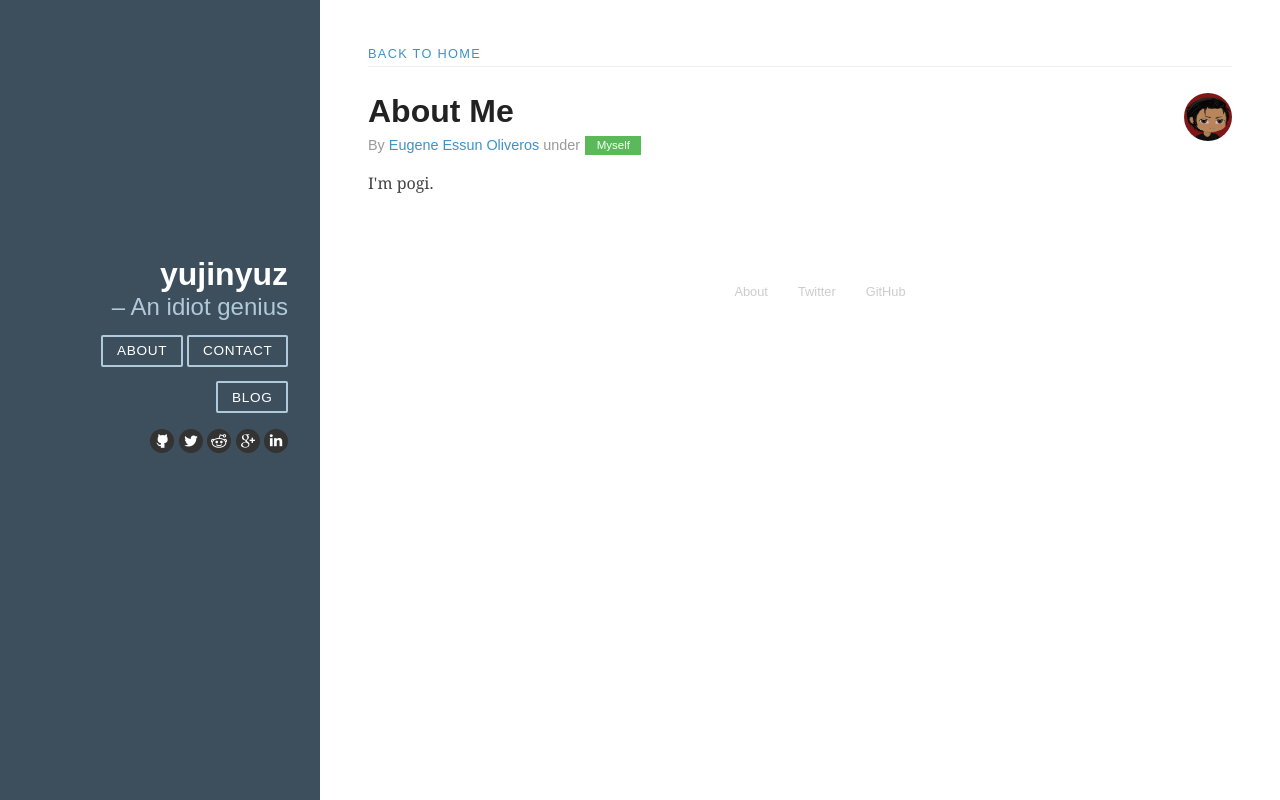
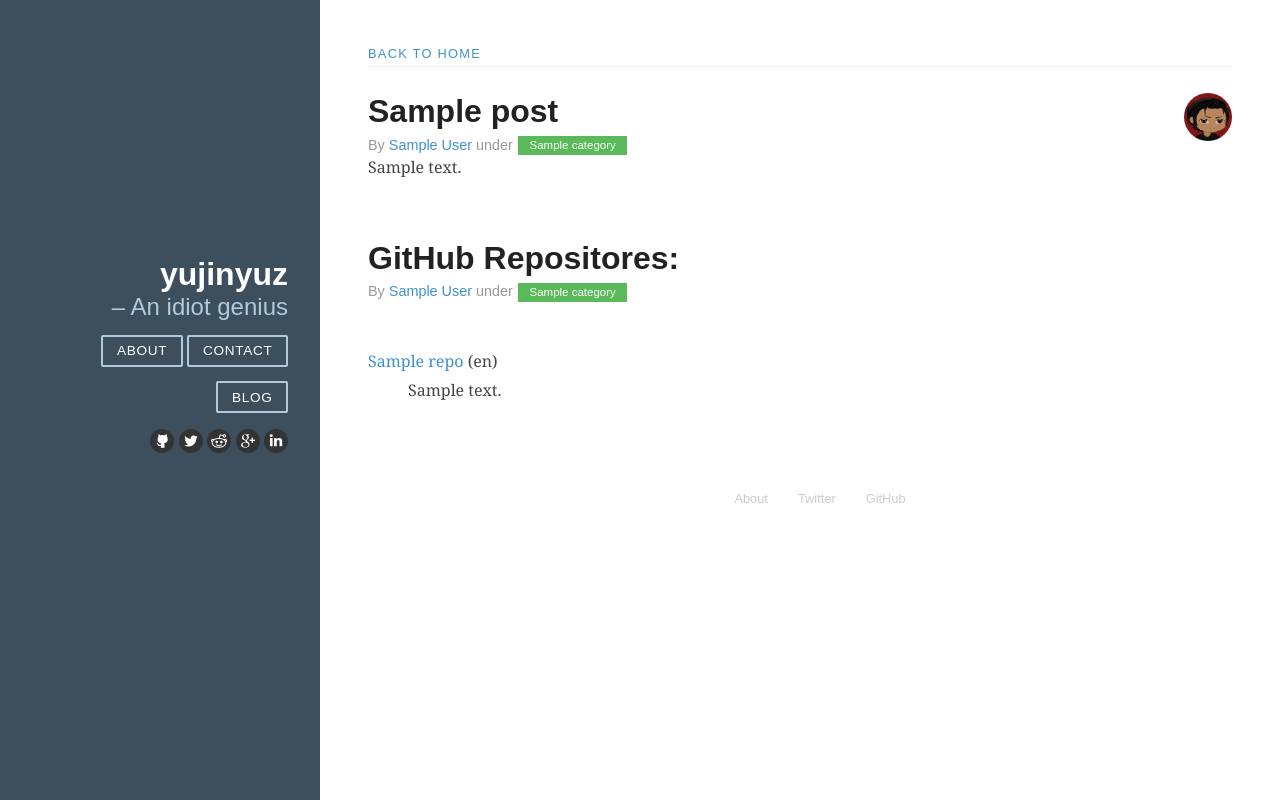
Before and after one commit to YujinYuz/jinyuz-blog, a Django app: template blogsite/templates/blogsite/about.html in a window 1280 px wide. Run offline with Django 3.2, Linux system fonts and the light colour scheme; tables that the repository leaves empty hold one stand-in row (values such as "Sample post"); the template is opened without the code that fills it: values that come from a table or form of the project are taken from there, most other values are stand-ins (such as "Sample title", 1, 10 or a date in 2020); parts of the project's set-up code (start-up, migrations or seed data) failed here and were passed over; some libraries are stand-ins or nearby versions.

Commit message:
Initial About Page

```diff
--- a/blogsite/settings/base.py
+++ b/blogsite/settings/base.py
@@ -14,6 +14,7 @@ import os
 
 # Build paths inside the project like this: os.path.join(BASE_DIR, ...)
 BASE_DIR = os.path.dirname(os.path.dirname(os.path.abspath(__file__)))
+PROJECT_ROOT_DIR = os.path.dirname(BASE_DIR)
 
 
 # Quick-start development settings - unsuitable for production
--- a/blogsite/templates/blogsite/about.html
+++ b/blogsite/templates/blogsite/about.html
@@ -4,20 +4,42 @@
 
   <div class="posts">
     <h1 class="content-subhead"><a href="{% url 'index' %}">Back to Home</a></h1>
+    {% for post in posts %}
       <section class="post">
           <header class="post-header">
-      <img width="48" height="48" alt="My Avatar" class="post-avatar" src="{% static 'img/common/yujin.jpeg' %}">
+            <img width="48" height="48" alt="{{ post.author }}" class="post-avatar" src="{% static 'img/common/yujin.jpeg' %}">
 
-      <h2 class="post-title">About Me</h2>
+            <h2 class="post-title">{{ post.title }}</h2>
 
             <p class="post-meta">
-        By <a href="#" class="post-author">Eugene Essun Oliveros</a> under <a class="post-category post-category-design" href="#">Myself</a>
+              By <a href="#" class="post-author">{{ post.author }}</a> under <a class="post-category post-category-design" href="#">{{ post.category }}</a>
             </p>
           </header>
 
           <div class="post-description">
-      <p>I'm pogi.</p>
+            {{ post.body|safe }}
           </div>
         </section>
+    {% endfor %}
+  </div>
+
+  <div class="post">
+    <section class="post">
+      <header class="post-header">
+        <h2 class="post-title">GitHub Repositores: </h2>
+        <p class="post-meta">
+            By <a href="#" class="post-author">{{ post.author }}</a> under <a class="post-category post-category-design" href="#">{{ post.category }}</a>
+          </p>
+      </header>
+    </section>
+
+    <div class="post-description">
+      <dl>
+        {% for repo in repos %}
+          <dt><a href="{{ repo.url }}">{{ repo.name }}</a>&nbsp;({{ repo.language }})</dt>
+          <dd>{{ repo.description }}</dd>
+        {% endfor %}
+      </dl>
+    </div>
   </div>
 {%  endblock %}
--- a/blogsite/views.py
+++ b/blogsite/views.py
@@ -22,6 +22,7 @@ class AboutView(generic.TemplateView):
 
     def get_context_data(self, *args, **kwargs):
         context = super(AboutView, self).get_context_data(*args, **kwargs)
-        context['repos'] = github.get_user_repositories(username='yujinyuz', forked=False)
+        context['repos'] = github.load_user_repositories(username='yujinyuz', forked=False)
+        context['posts'] = Post.objects.get_pinned_posts()
 
         return context
```
Also changed, not shown: github_metadata.json (added, +1 -0 lines). Lines whose indentation alone changed are shown as unchanged.
